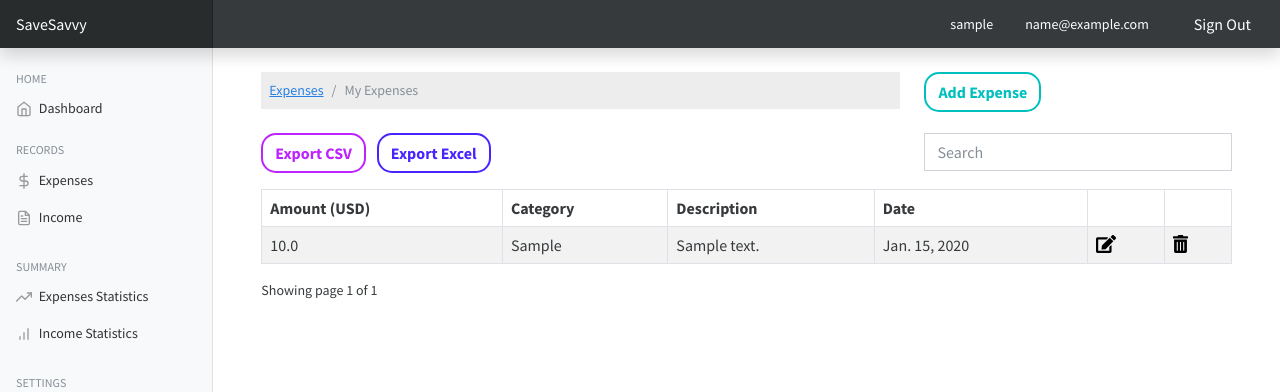
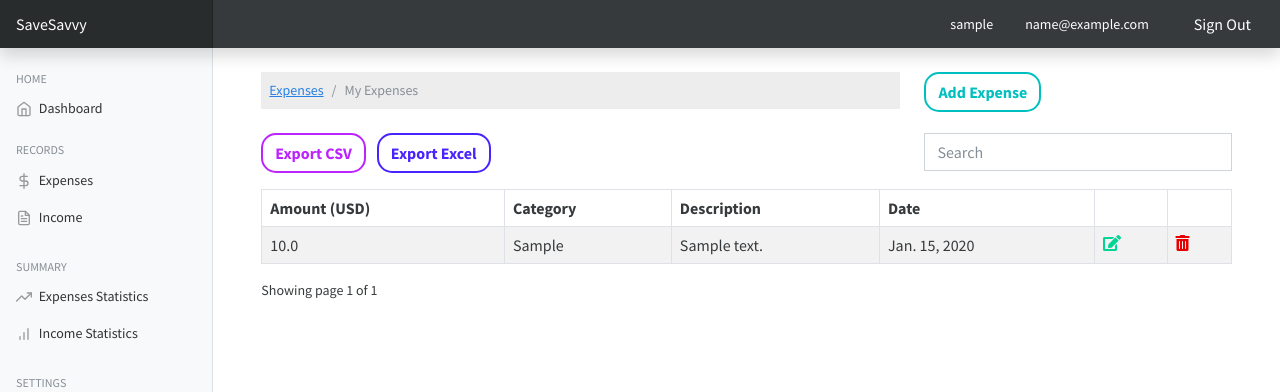
Before and after one commit to ajo01/SaveSavvy, a Django app: page /expense/ in a window 1280 px wide. Shown: the top 392 px of the page. Run offline with Django 3.2, Linux system fonts and the light colour scheme; a user stored in the database is signed in; tables that the repository leaves empty hold one stand-in row (values such as "Sample post"); some libraries are stand-ins or nearby versions.

Commit message:
fa cdn icons

```diff
--- a/expensesmanager/expensesmanager/static/css/main.css
+++ b/expensesmanager/expensesmanager/static/css/main.css
@@ -60,3 +60,11 @@
   border: 2px solid #d268ff;
   transition: 0.4s ease-in-out;
 }
+
+.fa-trash-alt {
+  color: #e80000;
+}
+
+.fa-edit {
+  color: #00d595;
+}
--- a/expensesmanager/templates/base.html
+++ b/expensesmanager/templates/base.html
@@ -12,6 +12,8 @@
     <!-- Bootstrap core CSS -->
     <link href="{%static 'css/bootstrap.min.css'%}" rel="stylesheet" />
     <link href="{%static 'css/main.css'%}" rel="stylesheet" />
+
+    <link rel="stylesheet" href="https://cdnjs.cloudflare.com/ajax/libs/font-awesome/5.15.3/css/all.min.css"/>
 
     <!-- Custom styles for this template -->
     <link href="{%static 'css/dashboard.css'%}" rel="stylesheet" />
--- a/expensesmanager/templates/expenses/index.html
+++ b/expensesmanager/templates/expenses/index.html
@@ -1,4 +1,6 @@
 {% extends 'base.html' %} {% load static %} {% block content %}
+<link rel="stylesheet" href="https://cdnjs.cloudflare.com/ajax/libs/font-awesome/5.15.3/css/all.min.css"/>
+
 <div class="container">
   <div class="row">
     <div class="col-md-8">
@@ -53,9 +55,9 @@
           <td>{{expense.category}}</td>
           <td>{{expense.description}}</td>
           <td>{{expense.date}}</td>
-          <td><a href="{% url 'expense-edit' expense.id  %}"><img img src="{% static 'img/edit.svg' %}" alt="edit" height="18px"></img></a> </td>
-          <td> <a href="{% url 'expense-delete' expense.id  %}">
-            <img src="{% static 'img/trash-alt.svg' %}" alt="delete" height="18px"></img>
+          <td><a href="{% url 'expense-edit' expense.id  %}"><i height="18px" class="fas fa-edit" ></i></a> </td>
+          <td> <a href="{% url 'expense-delete' expense.id  %}" class="mx-auto">
+            <i height="18px" class="fas fa-trash-alt" ></i>
           </a></td>
         </tr>
         {% endfor %}
```
